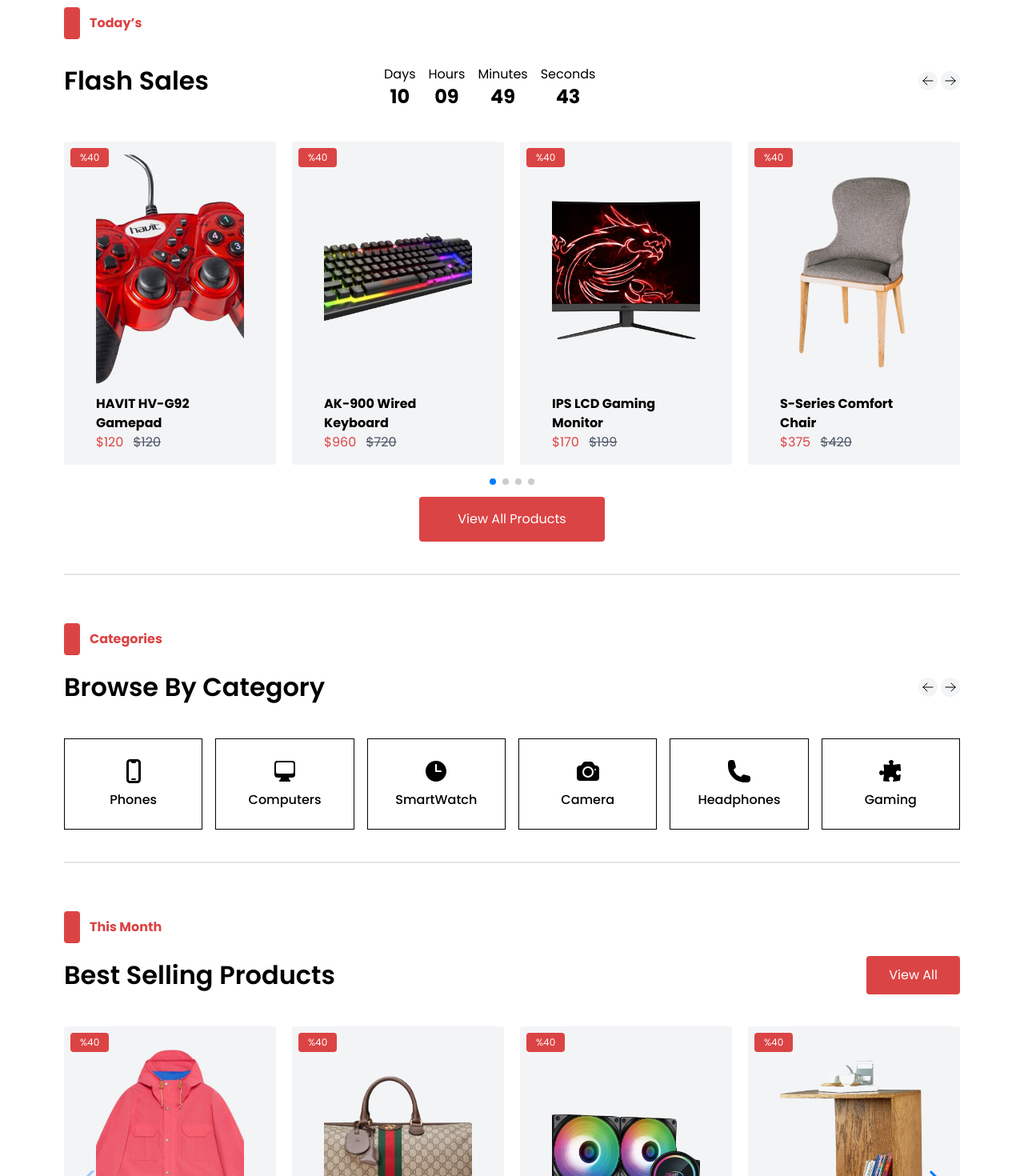
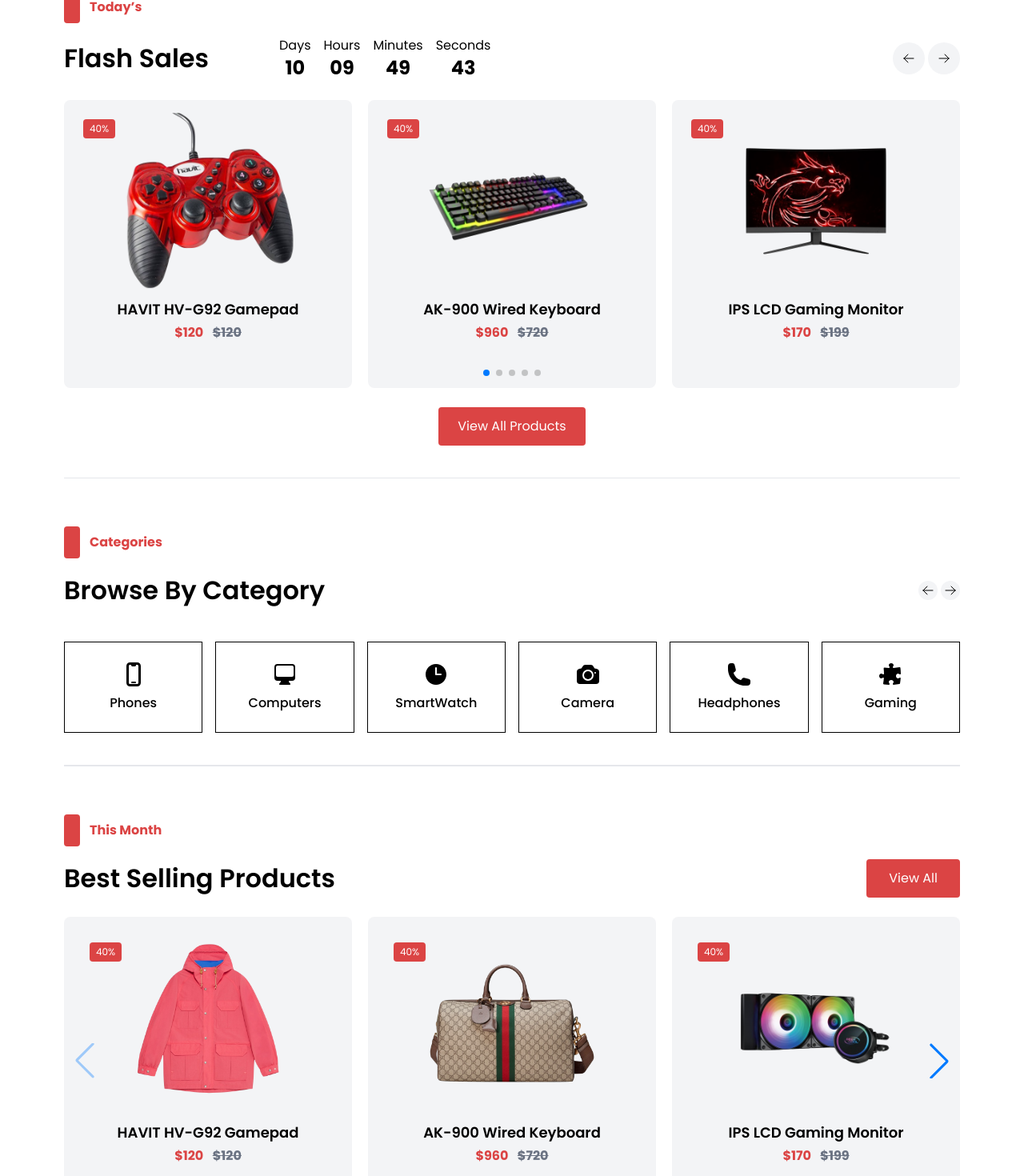
Before and after one commit to SamehDheir/GSG-project-01-react, a React (Vite) app: page / in a window 1280 px wide. Shown: the part 603-2073 px from the top of the page at 80% size. Built offline with nearby package versions, Linux system fonts and the light colour scheme.

Commit message:
update card

```diff
--- a/src/components/OfferDay.jsx
+++ b/src/components/OfferDay.jsx
@@ -68,70 +68,55 @@ export default function OfferDay() {
   const targetDate = new Date("2025-10-16T00:00:00");
 
   return (
-    <div className="px-5 sm:px-20 my-15">
+    <div className="px-5 sm:px-10 lg:px-20 my-10">
       <div className="flex items-center gap-3 mb-4">
         <span className="inline-block w-[20px] h-[40px] rounded bg-primary"></span>
         <h5 className="text-primary text-sm font-bold text-[16px]">Today’s</h5>
       </div>
 
-      <div className="flex justify-between items-center">
-        <div className="flex flex-wrap items-center justify-between md:w-[455px] lg:w-[600px]">
-          <h2 className="font-semibold md:text-[32px] text-[28px]">
+      <div className="flex flex-row justify-between items-start md:items-center gap-4">
+        <div className="flex flex-col md:flex-row items-start md:items-center justify-between gap-4 sm:gap-22">
+          <h2 className="font-semibold text-[28px] md:text-[32px]">
             Flash Sales
           </h2>
-          <div className="w-[60%] sm:w-50">
+          <div className="w-full md:w-60 mt-2 md:mt-0">
             <Countdown
               date={targetDate}
               renderer={({ days, hours, minutes, seconds }) => (
-                <div className="flex gap-4 mt-4">
-                  <div className="flex flex-col items-center">
+                <div className="flex gap-2 sm:gap-4 justify-start">
+                  {[
+                    { label: "Days", value: days },
+                    { label: "Hours", value: hours },
+                    { label: "Minutes", value: minutes },
+                    { label: "Seconds", value: seconds },
+                  ].map((item, idx) => (
+                    <div key={idx} className="flex flex-col items-center">
                       <span className="text-[10px] sm:text-sm lg:text-base">
-                      Days
+                        {item.label}
                       </span>
                       <span className="text-lg sm:text-2xl font-bold">
-                      {String(days).padStart(2, "0")}
+                        {String(item.value).padStart(2, "0")}
                       </span>
                     </div>
-                  <div className="flex flex-col items-center">
-                    <span className="text-[10px] sm:text-sm lg:text-base">
-                      Hours
-                    </span>
-                    <span className="text-lg sm:text-2xl font-bold">
-                      {String(hours).padStart(2, "0")}
-                    </span>
-                  </div>
-                  <div className="flex flex-col items-center">
-                    <span className="text-[10px] sm:text-sm lg:text-base">
-                      Minutes
-                    </span>
-                    <span className="text-lg sm:text-2xl font-bold">
-                      {String(minutes).padStart(2, "0")}
-                    </span>
-                  </div>
-                  <div className="flex flex-col items-center">
-                    <span className="text-[10px] sm:text-sm lg:text-base">
-                      Seconds
-                    </span>
-                    <span className="text-lg sm:text-2xl font-bold">
-                      {String(seconds).padStart(2, "0")}
-                    </span>
-                  </div>
+                  ))}
                 </div>
               )}
             />
           </div>
         </div>
 
-        {/* Custom Navigation Buttons */}
-        <div className="flex">
+        <div className="flex gap-1">
+          <button
+            onClick={() => swiperRef.current.swiper.slidePrev()}
+            className="bg-gray-100 p-2 rounded-full hover:bg-primary hover:text-white transition duration-300"
+          >
             <svg
               xmlns="http://www.w3.org/2000/svg"
               fill="none"
               viewBox="0 0 24 24"
               strokeWidth={1.5}
               stroke="currentColor"
-            onClick={() => swiperRef.current.swiper.slidePrev()}
-            className="size-6 bg-gray-100 rounded-full p-1 mr-1 hover:bg-primary hover:text-white duration-300 cursor-pointer"
+              className="size-6 p-1"
             >
               <path
                 strokeLinecap="round"
@@ -139,14 +124,18 @@ export default function OfferDay() {
                 d="M10.5 19.5 3 12m0 0 7.5-7.5M3 12h18"
               />
             </svg>
+          </button>
+          <button
+            onClick={() => swiperRef.current.swiper.slideNext()}
+            className="bg-gray-100 p-2 rounded-full hover:bg-primary hover:text-white transition duration-300"
+          >
             <svg
               xmlns="http://www.w3.org/2000/svg"
               fill="none"
               viewBox="0 0 24 24"
               strokeWidth={1.5}
               stroke="currentColor"
-            onClick={() => swiperRef.current.swiper.slideNext()}
-            className="size-6 bg-gray-100 rounded-full p-1 hover:bg-primary hover:text-white duration-300 cursor-pointer"
+              className="size-6 p-1"
             >
               <path
                 strokeLinecap="round"
@@ -154,6 +143,7 @@ export default function OfferDay() {
                 d="M13.5 4.5 21 12m0 0-7.5 7.5M21 12H3"
               />
             </svg>
+          </button>
         </div>
       </div>
 
@@ -165,38 +155,45 @@ export default function OfferDay() {
         breakpoints={{
           320: { slidesPerView: 1 },
           640: { slidesPerView: 2 },
-          1024: { slidesPerView: 4 },
+          1024: { slidesPerView: 3 },
+          1366: { slidesPerView: 4 },
         }}
+        className="my-6"
       >
         {products.map((product) => (
           <SwiperSlide key={product.id}>
-            <div className="relative my-10 bg-gray-100 p-4 sm:px-10 rounded overflow-hidden group">
+            <div className="bg-gray-100 rounded-lg overflow-hidden p-3 sm:p-4 flex flex-col items-center text-center h-[320px] sm:h-90">
+              <div className="w-full relative">
                 <img
                   src={product.image}
                   alt={product.name}
-                className="sm:w-full sm:h-56 md:h-60 lg:h-72 object-cover rounded mb-3 transition-transform duration-500 ease-in-out group-hover:scale-110"
+                  className="w-200 h-55 sm:h-55 object-contain rounded-lg transition-transform duration-500 ease-in-out hover:scale-105"
                 />
-              <span className="bg-primary text-white text-xs px-3 py-1 rounded absolute top-2 left-2">
-                %40
+                <span className="absolute top-2 left-2 bg-primary text-white text-xs px-2 py-1 rounded">
+                  40%
                 </span>
-              <h2 className="font-bold">{product.name}</h2>
-              <h5 className="text-primary">
+              </div>
+              <h3 className="font-semibold mt-3 text-[14px] sm:text-[16px] md:text-[18px]">
+                {product.name}
+              </h3>
+              <p className="text-primary font-bold mt-1 text-[14px] sm:text-[16px]">
                 ${product.price}{" "}
-                <span className="line-through text-gray-600 ml-2">
+                <span className="line-through text-gray-500 ml-2">
                   ${product.discount}
                 </span>
-              </h5>
+              </p>
             </div>
           </SwiperSlide>
         ))}
       </Swiper>
 
-      <div className="text-center">
-        <button className="text-center bg-primary hover:bg-[#DB3333] cursor-pointer transition-colors duration-300 text-white py-[16px] px-[48px] rounded">
+      <div className="text-center mt-6">
+        <button className="bg-primary text-white hover:bg-[#DB3333] transition-colors duration-300 py-3 px-6 rounded">
           View All Products
         </button>
       </div>
-      <hr className="my-10 text-gray-200 border-1" />
+
+      <hr className="my-10 border-gray-200" />
     </div>
   );
 }
--- a/src/components/OfferMonth.jsx
+++ b/src/components/OfferMonth.jsx
@@ -40,7 +40,7 @@ export default function OfferMonth() {
     },
     {
       id: 4,
-      name: "S-Series Comfort Chair ",
+      name: "S-Series Comfort Chair",
       price: 375,
       discount: 420,
       evaluation: 3,
@@ -49,7 +49,7 @@ export default function OfferMonth() {
     },
     {
       id: 5,
-      name: "S-Series Comfort Chair ",
+      name: "S-Series Comfort Chair",
       price: 375,
       discount: 420,
       evaluation: 3,
@@ -57,19 +57,21 @@ export default function OfferMonth() {
       image: BookSelf,
     },
   ];
+
   return (
-    <div className="px-5 sm:px-20 my-15">
+    <div className="px-5 sm:px-10 lg:px-20 my-15">
       <div className="flex items-center gap-3 mb-4">
-        <span className="inline-block  w-[20px] h-[40px] rounded bg-primary"></span>
+        <span className="inline-block w-[20px] h-[40px] rounded bg-primary"></span>
         <h5 className="text-primary text-sm font-bold text-[16px]">
           This Month
         </h5>
       </div>
-      <div className="flex justify-between items-center">
-        <h2 className="font-semibold text-[24px] md:text-[32px] ">
+
+      <div className="flex justify-between items-center mb-6">
+        <h2 className="font-semibold text-[24px] md:text-[32px]">
           Best Selling Products
         </h2>
-        <button className="bg-primary text-white hover:bg-[#DB3333] cursor-pointer transition-colors duration-300 text-[13px] sm:text-[16px] px-4 sm:px-7 py-2 sm:py-3 rounded ">
+        <button className="bg-primary text-white hover:bg-[#DB3333] transition-colors duration-300 text-[13px] sm:text-[16px] px-4 sm:px-7 py-2 sm:py-3 rounded">
           View All
         </button>
       </div>
@@ -82,29 +84,33 @@ export default function OfferMonth() {
         breakpoints={{
           320: { slidesPerView: 1 },
           640: { slidesPerView: 2 },
-          1024: { slidesPerView: 4 },
+          1024: { slidesPerView: 3 },
+          1366: { slidesPerView: 4 },
         }}
+        className="my-6"
       >
         {products.map((product) => (
           <SwiperSlide key={product.id}>
-            <div className="relative my-10 bg-gray-100 p-4 sm:px-10 rounded overflow-hidden group">
-              <img
-                src={product.image}
-                alt={product.name}
-                className="sm:w-full h-100 sm:h-56 md:h-60 lg:h-72 object-cover rounded mb-3 transition-transform duration-500 ease-in-out group-hover:scale-110"
-              />
-
-              <span className="bg-primary text-white text-xs px-3 py-1 rounded absolute top-2 left-2">
-                %40
-              </span>
-
-              <h2 className="font-bold">{product.name}</h2>
-              <h5 className="text-primary">
+            <div className="bg-gray-100 rounded-lg overflow-hidden p-4 sm:p-6 flex flex-col items-center text-center h-[320px] sm:h-90">
+              <div className="w-full  relative">
+                <img
+                  src={product.image}
+                  alt={product.name}
+                  className="w-200 h-50 sm:h-55 object-contain rounded-lg transition-transform duration-500 ease-in-out hover:scale-105"
+                />
+                <span className="absolute top-2 left-2 bg-primary text-white text-xs px-2 py-1 rounded">
+                  40%
+                </span>
+              </div>
+              <h3 className="font-semibold mt-3 text-[14px] sm:text-[16px] md:text-[18px]">
+                {product.name}
+              </h3>
+              <p className="text-primary font-bold mt-1 text-[14px] sm:text-[16px]">
                 ${product.price}{" "}
-                <span className="line-through text-gray-600 ml-2">
+                <span className="line-through text-gray-500 ml-2">
                   ${product.discount}
                 </span>
-              </h5>
+              </p>
             </div>
           </SwiperSlide>
         ))}
```
Lines whose indentation alone changed are shown as unchanged.
